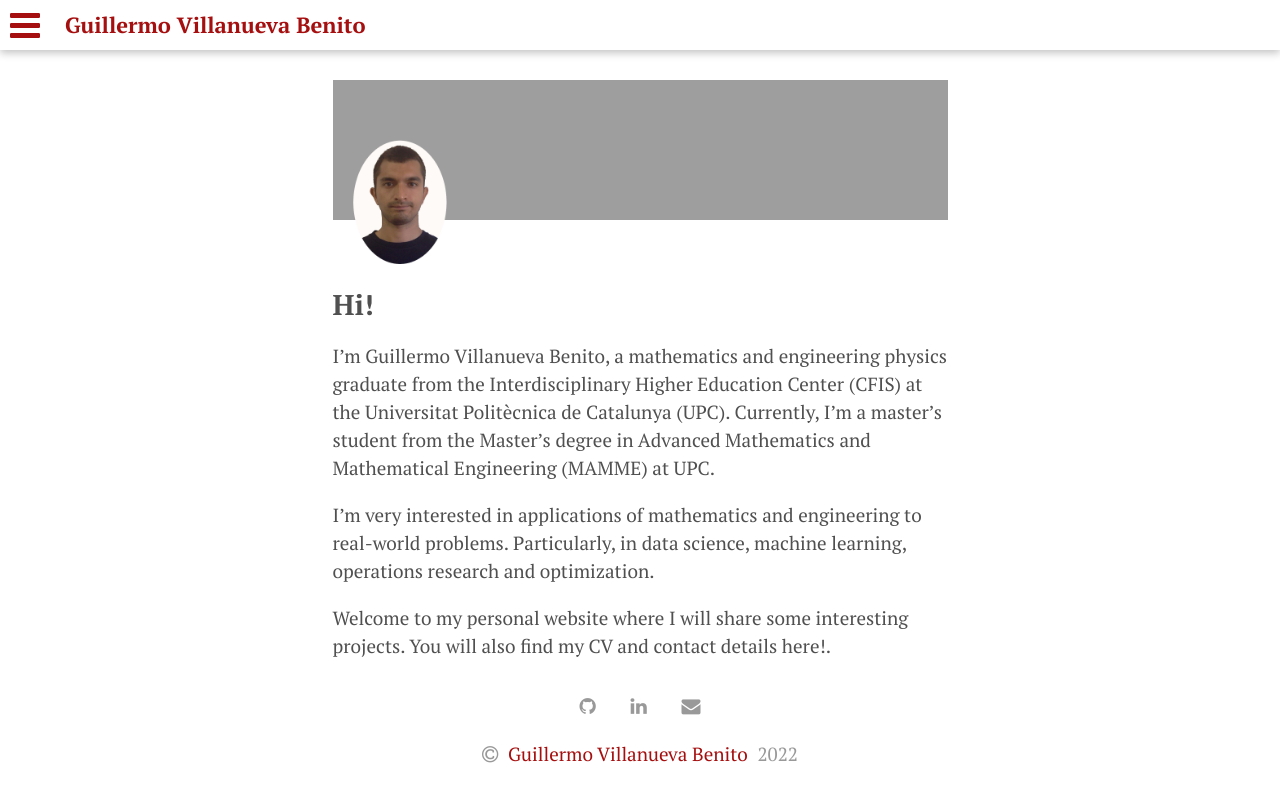
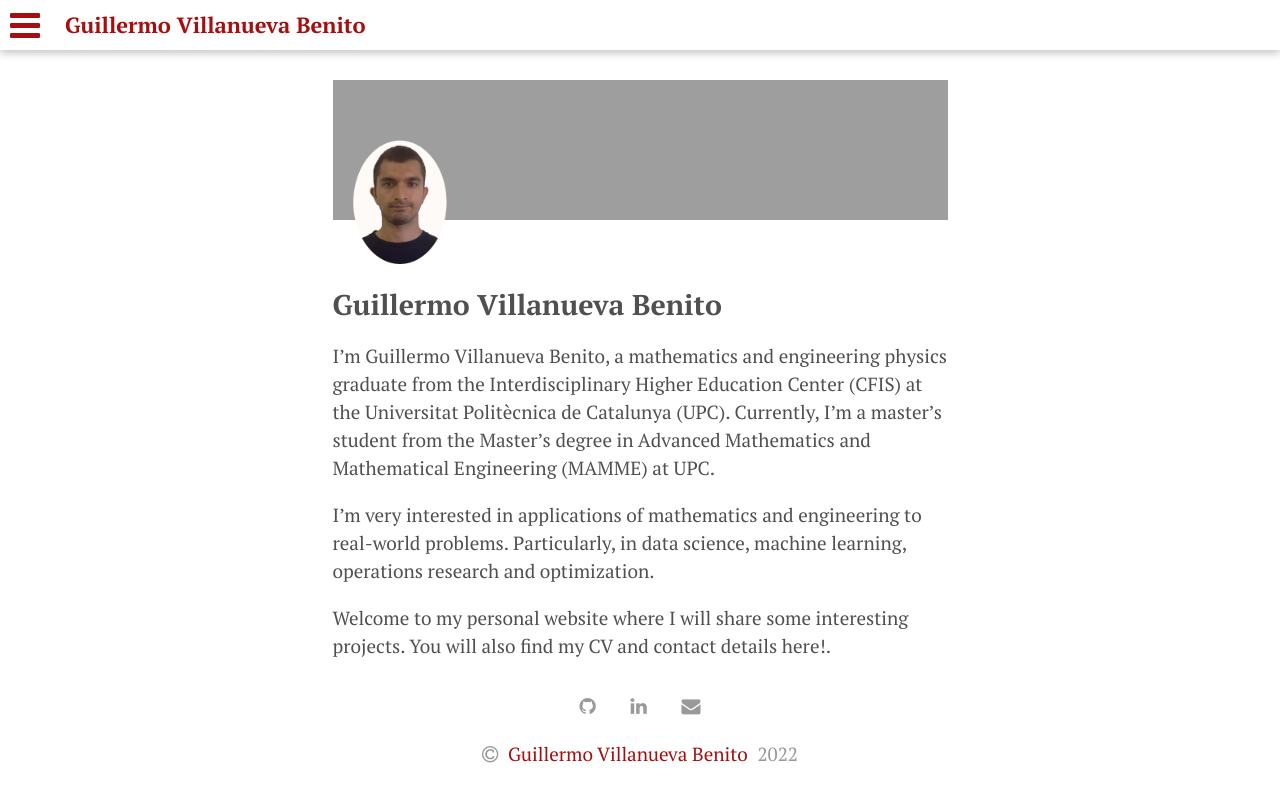
Before and after one commit to guillermovillanuevabenito/guillermovillanuevabenito.github.io, a Jekyll site: the page built from index.md, in a window 1280 px wide. Shown: the top 802 px of the page. Built offline with Jekyll 4.4.1, drawn with Linux system fonts in a browser that asks for light colours.

Commit message:
change title

```diff
--- a/_config.yml
+++ b/_config.yml
@@ -1,7 +1,7 @@
 # Site settings
-title: Guillermo Villanueva
+title: Guillermo Villanueva Benito
 description: Personal Website
-author: Guillermo
+author: Guillermo Villanueva Benito
 
 # Build settings
 markdown: kramdown
--- a/index.md
+++ b/index.md
@@ -1,6 +1,6 @@
 ---
 layout: home
-title: Hi!
+title: Guillermo Villanueva Benito
 ---
 
 I'm Guillermo Villanueva Benito, a mathematics and engineering physics graduate from the Interdisciplinary Higher Education Center (CFIS) at the Universitat Politècnica de Catalunya (UPC). Currently, I'm a master’s student from the Master’s degree in Advanced Mathematics and Mathematical Engineering (MAMME) at UPC.
```
